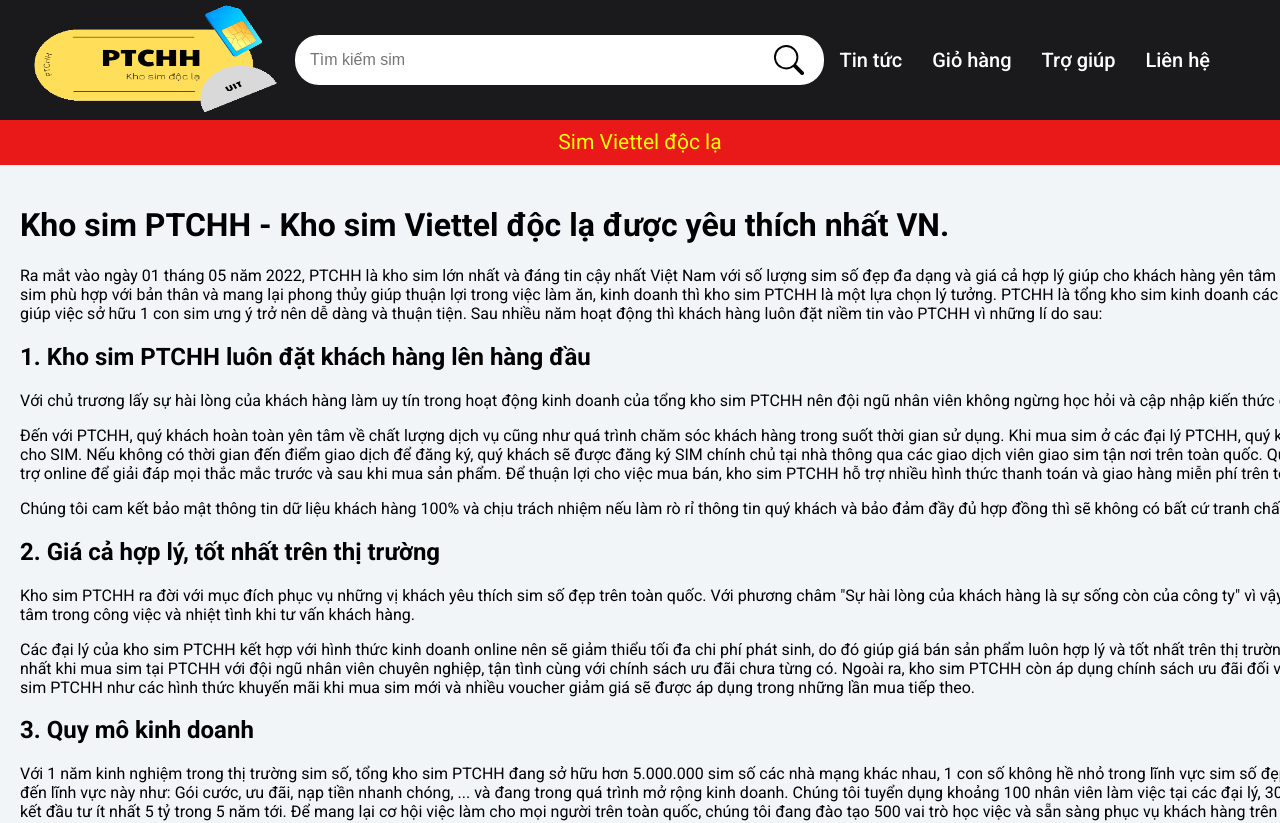
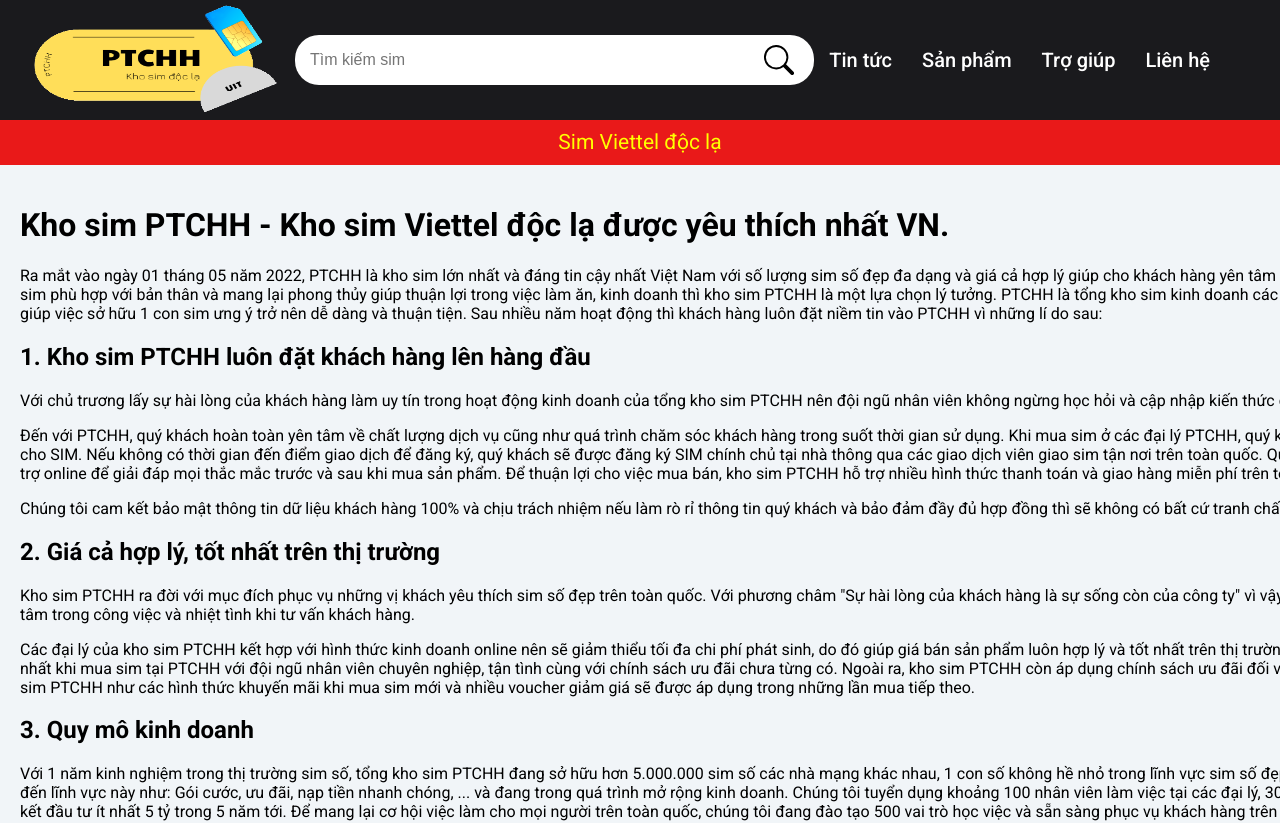
Before and after one commit to ThanhThien-dev/doanSeo, a React (Create React App) app: page / in a window 1280 px wide. Shown: the top 823 px of the page. Built offline with nearby package versions, Linux system fonts and the light colour scheme.

Commit message:
fix link

```diff
--- a/src/App.js
+++ b/src/App.js
@@ -23,16 +23,20 @@
           path="/"
           element={
             <div className="product-container">
-              {/* Ở ĐÂY LÀ CONTENT */}
               <About></About>
-              {/* <Filter></Filter>
-              <Product></Product> */}
             </div>
           }
         ></Route>
         <Route path="/tintuc" element={<News></News>}></Route>
         <Route path="/tintuc/1" element={<Noidung1></Noidung1>}></Route>
         <Route path="/tintuc/2" element={<Noidung2></Noidung2>}></Route>
+        <Route path="/giohang" element={
+          <div className="product-container">
+            <Filter></Filter>
+            <Product></Product>
+          </div>
+        }
+        ></Route>
       </Routes>
       <Footer></Footer>
     </BrowserRouter>
--- a/src/Components/Header.js
+++ b/src/Components/Header.js
@@ -45,7 +45,9 @@
         <Link to={"/tintuc"} className="non-textdecoration">
           <div className="tintuc">Tin tức</div>
         </Link>
-        <div className="giohang">Giỏ hàng</div>
+        <Link to={"/giohang"} className="non-textdecoration">
+          <div className="giohang">Sản phẩm</div>
+        </Link>
         <div className="trogiup">Trợ giúp</div>
         <div className="lienhe">
           <a href="/" className="non-textdecoration">
```
